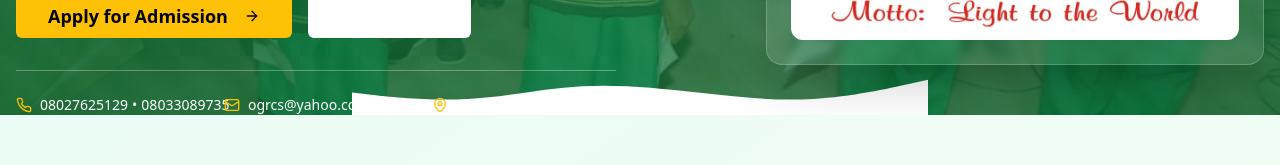
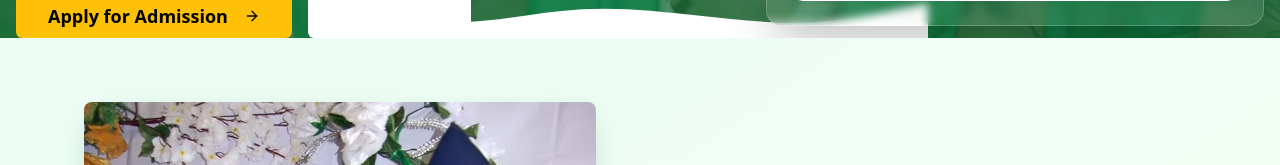
Before and after one commit to Jerryboie22/godreigns-school-portal, a React (Vite) app: page / in a window 1280 px wide. Shown: the part 601-766 px from the top of the page. Built offline with nearby package versions, Linux system fonts and the light colour scheme; no server answers; the database is empty; the HTML template or start-up script is replaced by a standard one.

Commit message:
Remove contact details

```diff
--- a/src/pages/Home.tsx
+++ b/src/pages/Home.tsx
@@ -259,33 +259,6 @@ const Home = () => {
                         Learn More
                       </Button>
                     </Link>
-                  </div>
-                </div>
-
-                <div className="grid grid-cols-1 sm:grid-cols-3 gap-4 lg:gap-6 pt-4 lg:pt-6 border-t border-white/30">
-                  <div className="text-center sm:text-left">
-                    <div className="flex items-center space-x-2 justify-center sm:justify-start">
-                      <Phone className="h-3 w-3 lg:h-4 lg:w-4 text-accent flex-shrink-0" />
-                      <div className="text-xs lg:text-sm">
-                        <a href="tel:+2348027625129" className="hover:text-accent transition-colors">08027625129</a>
-                        <span className="mx-1">•</span>
-                        <a href="tel:+2348033089735" className="hover:text-accent transition-colors">08033089735</a>
-                      </div>
-                    </div>
-                  </div>
-
-                  <div className="text-center sm:text-left">
-                    <div className="flex items-center space-x-2 justify-center sm:justify-start">
-                      <Mail className="h-3 w-3 lg:h-4 lg:w-4 text-accent flex-shrink-0" />
-                      <a href="mailto:ogrcs@yahoo.com" className="text-xs lg:text-sm hover:text-accent transition-colors">ogrcs@yahoo.com</a>
-                    </div>
-                  </div>
-
-                  <div className="text-center sm:text-left">
-                    <div className="flex items-start space-x-2 justify-center sm:justify-start">
-                      <MapPin className="h-3 w-3 lg:h-4 lg:w-4 text-accent mt-0.5 flex-shrink-0" />
-                      <span className="text-xs lg:text-sm text-white/90">Ota, Ogun State</span>
-                    </div>
                   </div>
                 </div>
               </div>
```
